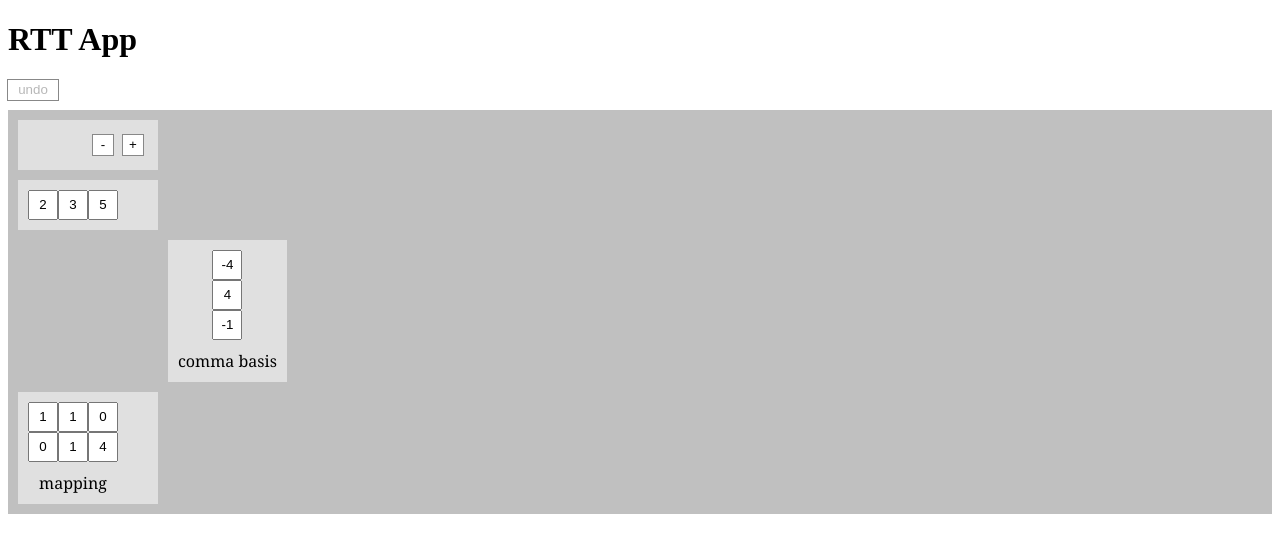
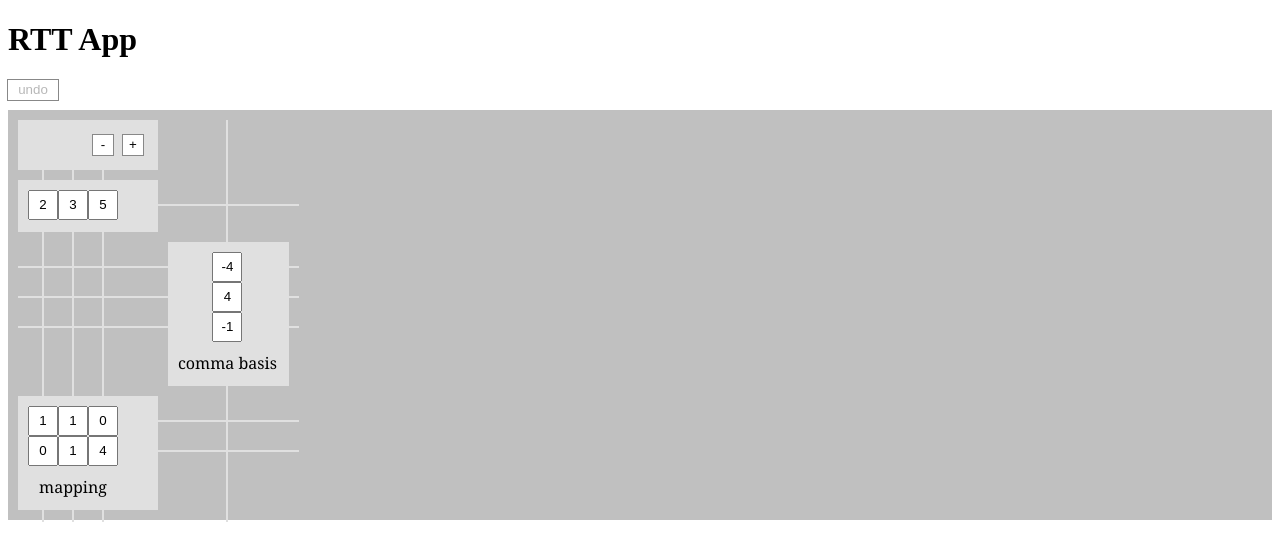
Before and after one commit to DandDsRTT/rtt-app, a React app: page / in a window 1280 px wide. Shown: the top 560 px of the page. Built offline with nearby package versions, Linux system fonts and the light colour scheme; the HTML template or start-up script is replaced by a standard one; a web font is replaced by a local one.

Commit message:
grid lines

```diff
--- a/src/components/App.tsx
+++ b/src/components/App.tsx
@@ -7,29 +7,37 @@ import {DomainRemovesAndExpands} from "./domainShrinksAndExpands/DomainRemovesAn
 import {Mapping} from "./mapping/Mapping"
 import {CommaBasis} from "./commaBasis/CommaBasis"
 import {Undo} from "./undo/Undo";
+import {EmptyBox} from "./empty/EmptyBox";
 
 const App = (): React.JSX.Element => {
     const view = useSelector((state: ObjectState) => state.view)
     const dispatch = useDispatch()
-
-    const domainProps = {row: view.rows[ROWS.HEADER], column: view.cols[COLS.DOMAIN_PRIMES]}
-    const domainRemovesAndExpandsProps = {
-        row: view.rows[ROWS.REMOVES_AND_EXPANDS],
-        column: view.cols[COLS.DOMAIN_PRIMES],
-        dispatch
-    }
-    const mappingProps = {row: view.rows[ROWS.MAPPING], column: view.cols[COLS.DOMAIN_PRIMES], dispatch}
-    const commaBasisProps = {row: view.rows[ROWS.INTERVALS], column: view.cols[COLS.COMMAS], dispatch}
 
     return (
         <div>
             <Undo/>
             <div className="container">
                 {/*<Background {...{view}}/>*/}
-                <Domain {...domainProps}/>
-                <DomainRemovesAndExpands {...domainRemovesAndExpandsProps}/>
-                <Mapping {...mappingProps} />
-                <CommaBasis {...commaBasisProps} />
+
+                {/* REMOVES AND EXPANDS*/}
+                <DomainRemovesAndExpands {...{
+                    row: view.rows[ROWS.REMOVES_AND_EXPANDS],
+                    column: view.cols[COLS.DOMAIN_PRIMES],
+                    dispatch
+                }}/>
+                <EmptyBox {...{row: view.rows[ROWS.REMOVES_AND_EXPANDS], column: view.cols[COLS.COMMAS]}} />
+
+                {/* HEADER */}
+                <Domain {...{row: view.rows[ROWS.HEADER], column: view.cols[COLS.DOMAIN_PRIMES]}}/>
+                <EmptyBox {...{row: view.rows[ROWS.HEADER], column: view.cols[COLS.COMMAS]}} />
+
+                {/* INTERVALS*/}
+                <CommaBasis {...{row: view.rows[ROWS.INTERVALS], column: view.cols[COLS.COMMAS], dispatch}} />
+                <EmptyBox {...{row: view.rows[ROWS.INTERVALS], column: view.cols[COLS.DOMAIN_PRIMES]}} />
+
+                {/* MAPPING */}
+                <Mapping {...{row: view.rows[ROWS.MAPPING], column: view.cols[COLS.DOMAIN_PRIMES], dispatch}} />
+                <EmptyBox {...{row: view.rows[ROWS.MAPPING], column: view.cols[COLS.COMMAS]}} />
             </div>
         </div>
     )
--- a/src/components/block/Blank.tsx
+++ b/src/components/block/Blank.tsx
@@ -5,11 +5,13 @@ const blankBuilder = (className: string) => (addressProps: AddressProps) => <Bla
 
 const Blank = blankBuilder("blank")
 
-const BlankType = ({gridRow, gridColumn, className}: BlankTypeProps): React.JSX.Element =>  (
+const BlankType = ({gridRow, gridColumn, gridLineHorizontal, gridLineVertical, className}: BlankTypeProps): React.JSX.Element =>  (
     <div
         className={className}
         style={{gridRow, gridColumn}}
     >
+        {gridLineHorizontal && <div className="grid-line-horizontal"></div>}
+        {gridLineVertical && <div className="grid-line-vertical"></div>}
     </div>
 )
 
--- a/src/components/block/PaddingAndMarginWrapper.tsx
+++ b/src/components/block/PaddingAndMarginWrapper.tsx
@@ -11,9 +11,10 @@ const PaddingAndMarginWrapper = ({row, column, Element, dispatch, matrix, loadin
             column.subColumns.forEach((subColumn: SubColumn, colKey: number) => {
                 let gridRow = subRow.gridRow
                 let gridColumn = subColumn.gridColumn
+                const gridLineHorizontal = subRow.type === "gridded"
                 const key = [rowKey, colKey].join(",")
                 if (subColumn.type === "margin") {
-                    elements.push(<HorizontalMargin {...{gridRow, gridColumn}} key={key}/>)
+                    elements.push(<HorizontalMargin {...{gridRow, gridColumn, gridLineHorizontal}} key={key}/>)
                 } else {
                     if (colKey === 0 || colKey === column.subColumns.length - 2) {
                         elements.push(<CornerPadding {...{gridRow, gridColumn}} key={key}/>)
@@ -24,13 +25,14 @@ const PaddingAndMarginWrapper = ({row, column, Element, dispatch, matrix, loadin
             })
         } else if (subRow.type === "margin") {
             column.subColumns.forEach((subColumn: SubColumn, colKey: number) => {
-                let gridRow = subRow.gridRow
-                let gridColumn = subColumn.gridColumn
+                const gridRow = subRow.gridRow
+                const gridColumn = subColumn.gridColumn
+                const gridLineVertical = subColumn.type === "gridded"
                 const key = [rowKey, colKey].join(",")
                 if (colKey === column.subColumns.length - 1) {
                     elements.push(<CornerMargin {...{gridRow, gridColumn}} key={key}/>)
                 } else {
-                    elements.push(<VerticalMargin {...{gridRow, gridColumn}} key={key}/>)
+                    elements.push(<VerticalMargin {...{gridRow, gridColumn, gridLineVertical}} key={key}/>)
                 }
             })
         } else {
@@ -38,11 +40,12 @@ const PaddingAndMarginWrapper = ({row, column, Element, dispatch, matrix, loadin
                 let gridRow = subRow.gridRow
                 let gridColumn = subColumn.gridColumn
                 const key = [rowKey, colKey].join(",")
+                const gridLineHorizontal = subRow.type === "gridded"
 
                 if (subColumn.type === "padding") {
                     elements.push(<HorizontalPadding {...{gridRow, gridColumn}} key={key}/>)
                 } else if (subColumn.type === "margin") {
-                    elements.push(<HorizontalMargin {...{gridRow, gridColumn}} key={key}/>)
+                    elements.push(<HorizontalMargin {...{gridRow, gridColumn, gridLineHorizontal}} key={key}/>)
                 } else {
                     if (!Element) throw new Error("No Element.")
                     elements.push(<Element {...{subRow, subColumn, dispatch, matrix, loading, ...other}} key={key}/>)
--- a/src/components/block/types.ts
+++ b/src/components/block/types.ts
@@ -20,6 +20,8 @@ interface BlankTypeProps extends AddressProps {
 interface AddressProps {
     gridRow: number,
     gridColumn: number,
+    gridLineHorizontal?: boolean,
+    gridLineVertical?: boolean,
 }
 
 export {
--- /dev/null
+++ b/src/components/empty/EmptyBox.tsx
@@ -0,0 +1,103 @@
+import React from "react"
+import {ElementProps} from "../types";
+import {BlockProps} from "../block/types";
+import {SubColumn} from "../../state/types";
+import {CornerMargin, HorizontalMargin, VerticalMargin} from "../block/Margin";
+
+const EmptyBox = ({row, column}: BlockProps): React.JSX.Element => {
+    let elements: React.JSX.Element[] = []
+
+    row.subRows.forEach((subRow, rowKey) => {
+        if (subRow.type === "padding") {
+            column.subColumns.forEach((subColumn: SubColumn, colKey: number) => {
+                let gridRow = subRow.gridRow
+                let gridColumn = subColumn.gridColumn
+                const key = [rowKey, colKey].join(",")
+                const gridLineHorizontal = subRow.type === "gridded"
+                if (subColumn.type === "margin") {
+                    elements.push(<HorizontalMargin {...{gridRow, gridColumn, gridLineHorizontal}} key={key}/>)
+                } else {
+                    if (colKey === 0 || colKey === column.subColumns.length - 2) {
+                        elements.push(<CornerMargin {...{gridRow, gridColumn}} key={key}/>)
+                    } else {
+                        const gridLineVertical = subColumn.type === "gridded"
+                        elements.push(<VerticalMargin {...{gridRow, gridColumn, gridLineVertical}} key={key}/>)
+                    }
+                }
+            })
+        } else if (subRow.type === "margin") {
+            column.subColumns.forEach((subColumn: SubColumn, colKey: number) => {
+                const gridRow = subRow.gridRow
+                const gridColumn = subColumn.gridColumn
+                const gridLineVertical = subColumn.type === "gridded"
+                const key = [rowKey, colKey].join(",")
+                if (colKey === column.subColumns.length - 1) {
+                    elements.push(<CornerMargin {...{gridRow, gridColumn}} key={key}/>)
+                } else {
+                    elements.push(<VerticalMargin {...{gridRow, gridColumn, gridLineVertical}} key={key}/>)
+                }
+            })
+        } else {
+            column.subColumns.forEach((subColumn: SubColumn, colKey: number) => {
+                let gridRow = subRow.gridRow
+                let gridColumn = subColumn.gridColumn
+                const key = [rowKey, colKey].join(",")
+
+                if (subColumn.type === "padding" || subColumn.type === "margin") {
+                    const gridLineHorizontal = subRow.type === "gridded"
+                    elements.push(<HorizontalMargin {...{gridRow, gridColumn, gridLineHorizontal}} key={key}/>)
+                } else {
+                    if (!Element) throw new Error("No Element.")
+                    elements = elements.concat(emptyBoxElements({...{subRow, subColumn, key}}))
+                }
+            })
+        }
+    })
+
+    return (
+        <>
+            {elements}
+        </>
+    )
+}
+
+interface EmptyBoxElementProps extends ElementProps {
+    key: string,
+}
+
+const emptyBoxElements = ({subRow, subColumn, key}: EmptyBoxElementProps): React.JSX.Element[] => {
+    const gridRow = subRow.gridRow
+    const gridColumn = subColumn.gridColumn
+
+    if (subColumn.type === "gridded" && subRow.type === "gridded") {
+        return [
+            <div key={key} style={{gridRow, gridColumn}} className="empty-box-element">
+                <div className="grid-line-horizontal"></div>
+            </div>,
+            <div key={`${key}a`} style={{gridRow, gridColumn}} className="empty-box-element">
+                <div className="grid-line-vertical"></div>
+            </div>
+        ]
+    } else if (subRow.type === "gridded") {
+        return [
+            <div key={key} style={{gridRow, gridColumn}} className="empty-box-element">
+                <div className="grid-line-horizontal"></div>
+            </div>
+        ]
+    } else if (subColumn.type === "gridded") {
+        return [
+            <div key={key} style={{gridRow, gridColumn}} className="empty-box-element">
+                <div className="grid-line-vertical"></div>
+            </div>
+        ]
+    } else {
+        return [
+            <div key={key} style={{gridRow, gridColumn}}>
+            </div>
+        ]
+    }
+}
+
+export {
+    EmptyBox,
+}
--- a/src/styles.scss
+++ b/src/styles.scss
@@ -2,7 +2,7 @@
 
 .container {
   display: grid;
-  grid-template-columns: repeat(auto-fit, minmax(0,max-content));
+  grid-template-columns: repeat(auto-fit, minmax(0, max-content));
   grid-auto-rows: auto;
   background-color: #c0c0c0;
   padding-left: 10px;
@@ -21,10 +21,6 @@ button {
   border: none;
   outline: 1px solid #888888;
   background-color: white;
-
-  :disabled {
-    background-color: blue;
-  }
 }
 
 .square-box {
@@ -82,11 +78,15 @@ input {
 .vertical-margin {
   min-height: 10px;
   background-color: #c0c0c0;
+  display: flex;
+  justify-content: center;
 }
 
 .horizontal-margin {
   min-width: 10px;
   background-color: #c0c0c0;
+  display: flex;
+  align-items: center;
 }
 
 .blank {
@@ -106,3 +106,23 @@ input {
   width: 100%;
   padding-top: 10px;
 }
+
+.grid-line-vertical {
+  border: 1px solid #e0e0e0;
+  height: 100%;
+  width: 0;
+}
+
+.grid-line-horizontal {
+  border: 1px solid #e0e0e0;
+  width: 100%;
+  height: 0;
+}
+
+.empty-box-element {
+  height: 100%;
+  width: 100%;
+  display: flex;
+  justify-content: center;
+  align-items: center;
+}
```
